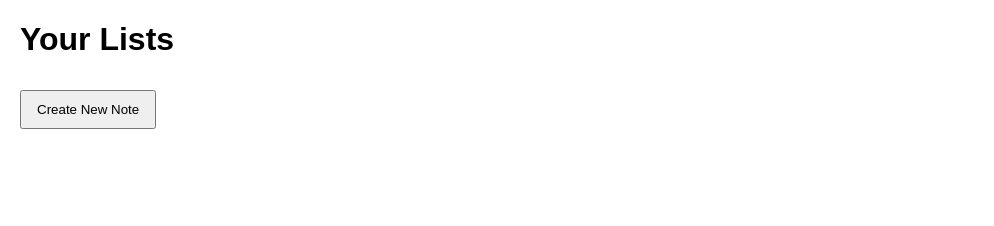
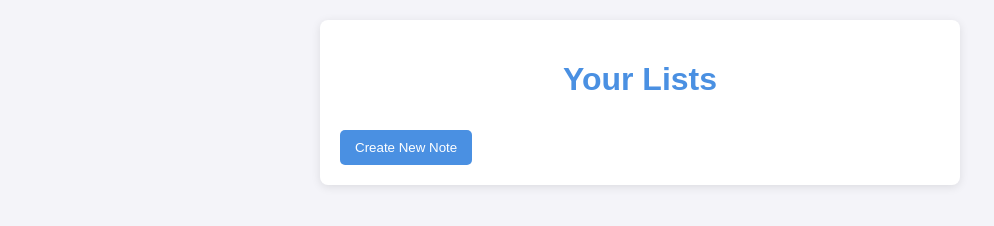
Before and after one commit to soccerlover29/Music-Review, a plain HTML site: page index.html in a window 1280 px wide. Shown: the whole page, without its empty margins (0-994 px from the left). Drawn offline with Linux system fonts and the light colour scheme.

Commit message:
Update UI of index.html

```diff
--- a/index.html
+++ b/index.html
@@ -6,27 +6,60 @@
     <title>Home - Random Item Selector</title>
     <style>
         body {
-            font-family: Arial, sans-serif;
-            margin: 20px;
+            font-family: 'Arial', sans-serif;
+            margin: 0;
+            padding: 20px;
+            background-color: #f4f4f9;
+            color: #333;
+        }
+        h1 {
+            text-align: center;
+            color: #4A90E2;
+        }
+        .container {
+            max-width: 600px;
+            margin: auto;
+            background: white;
+            border-radius: 8px;
+            box-shadow: 0 2px 10px rgba(0, 0, 0, 0.1);
+            padding: 20px;
         }
         button {
             margin-top: 10px;
             padding: 10px 15px;
+            border: none;
+            border-radius: 5px;
+            background-color: #4A90E2;
+            color: white;
+            cursor: pointer;
+            transition: background-color 0.3s ease;
+        }
+        button:hover {
+            background-color: #357ABD;
         }
         ul {
             list-style-type: none;
             padding: 0;
+            margin: 0;
         }
         li {
-            margin: 5px 0;
+            margin: 10px 0;
+            display: flex;
+            justify-content: space-between;
+            align-items: center;
+        }
+        strong {
+            font-size: 1.2em;
         }
     </style>
 </head>
 <body>
 
-<h1>Your Lists</h1>
-<ul id="listContainer"></ul>
-<button onclick="location.href='create_note.html'">Create New Note</button>
+<div class="container">
+    <h1>Your Lists</h1>
+    <ul id="listContainer"></ul>
+    <button onclick="location.href='create_note.html'">Create New Note</button>
+</div>
 
 <script>
     function updateListDisplay() {
@@ -38,8 +71,10 @@
             const listItem = document.createElement('li');
             listItem.innerHTML = `
                 <strong>${list}</strong>
-                <button onclick="location.href='note.html?list=${encodeURIComponent(list)}'">Edit</button>
-                <button onclick="generateRandomItem('${list}')">Select Random Item</button>
+                <div>
+                    <button onclick="location.href='note.html?list=${encodeURIComponent(list)}'">Edit</button>
+                    <button onclick="generateRandomItem('${list}')">Select Random Item</button>
+                </div>
             `;
             listContainer.appendChild(listItem);
         }
```
